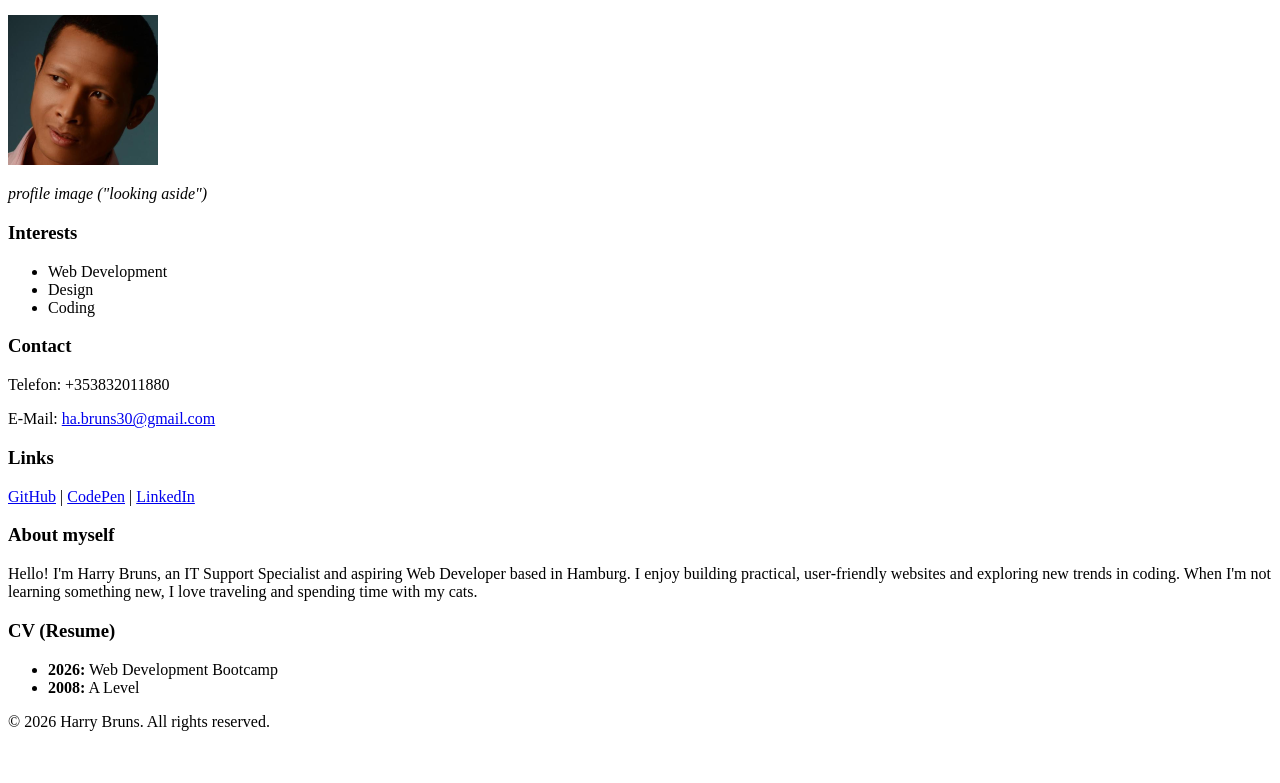
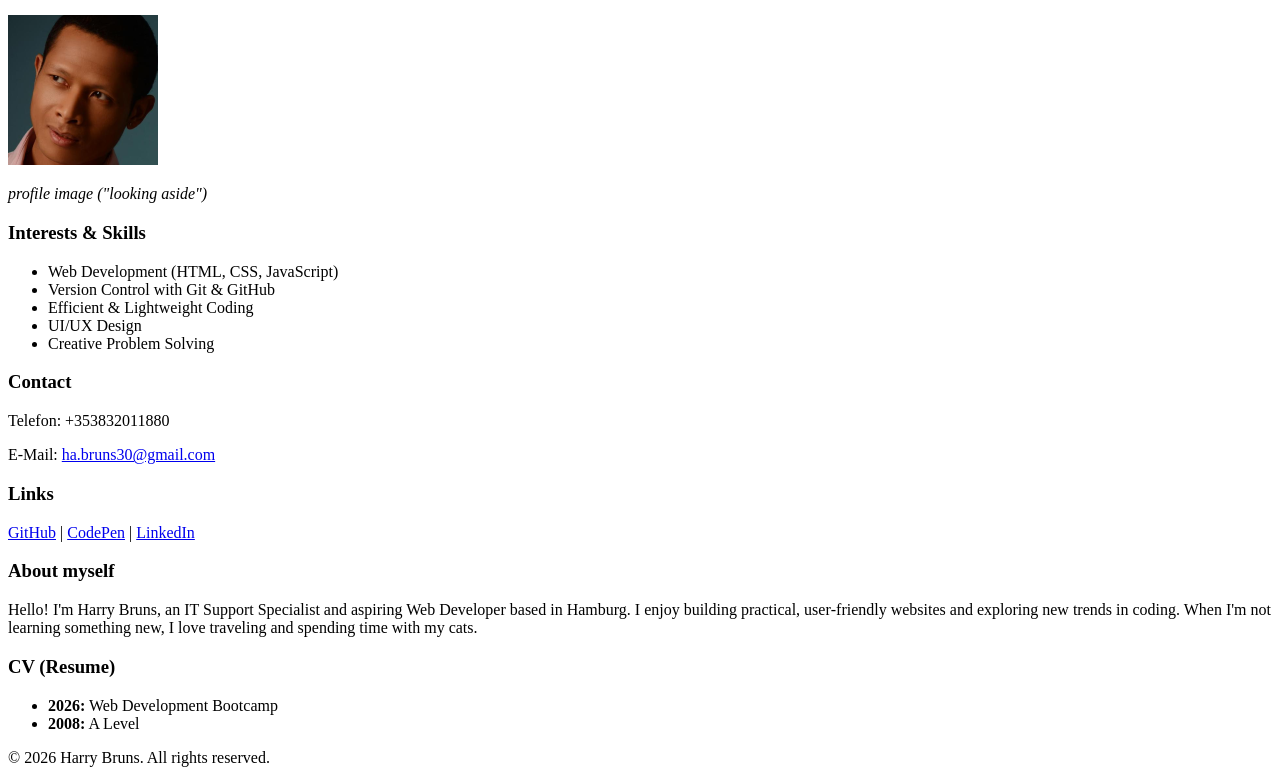
Before and after one commit to Tasidrei/personal-website, a website: page index.html in a window 1280 px wide. Shown: the part 159-942 px from the top of the page. Before the commit the page ends 906 px from the top, so only its background shows below. Drawn offline with Linux system fonts and the light colour scheme.

Commit message:
complete HTML content and biography section

```diff
--- a/index.html
+++ b/index.html
@@ -27,13 +27,16 @@
 
     <!-- 3. Section: Tags / Interests -->
     <section>
-        <h3>Interests</h3>
-        <ul>
-            <li>Web Development</li>
-            <li>Design</li>
-            <li>Coding</li>
-        </ul>
+    <h3>Interests & Skills</h3>
+    <ul>
+        <li>Web Development (HTML, CSS, JavaScript)</li>
+        <li>Version Control with Git & GitHub</li>
+        <li>Efficient & Lightweight Coding </li>
+        <li>UI/UX Design</li>
+        <li>Creative Problem Solving</li>
+    </ul>
     </section>
+
 
     <!-- 4. Section: Contact Box -->
     <section id="contact">
```
